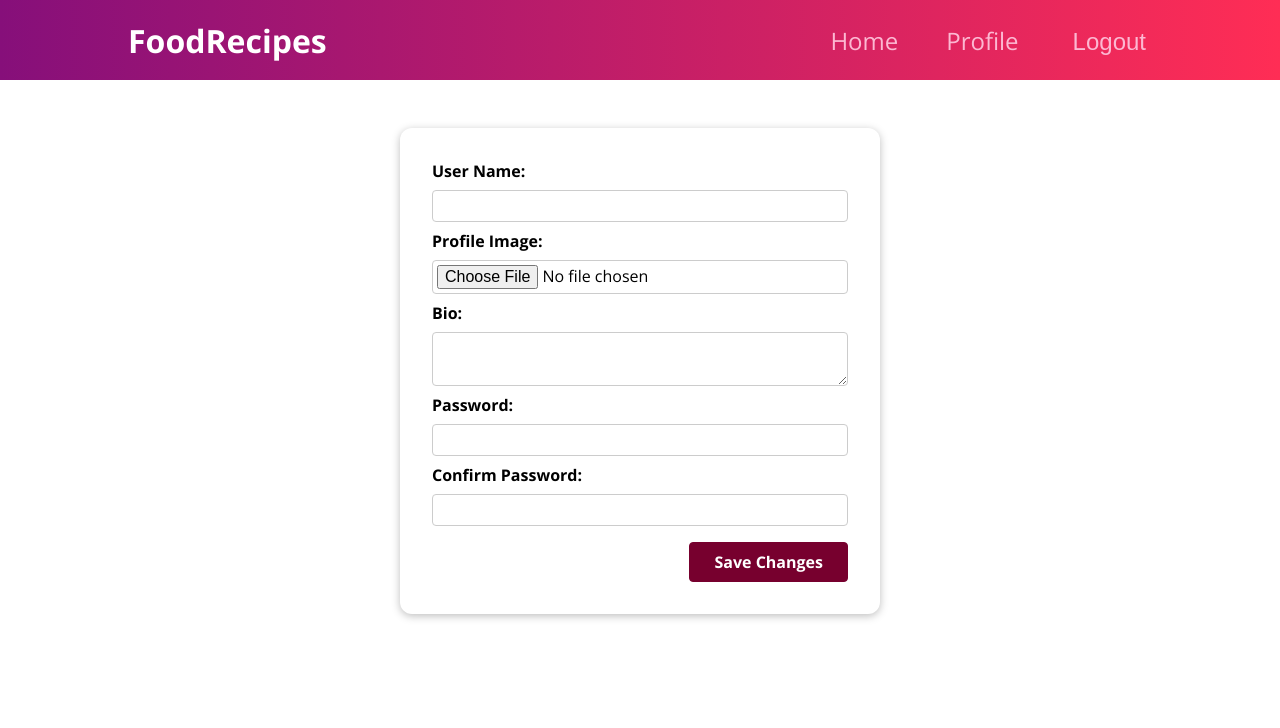
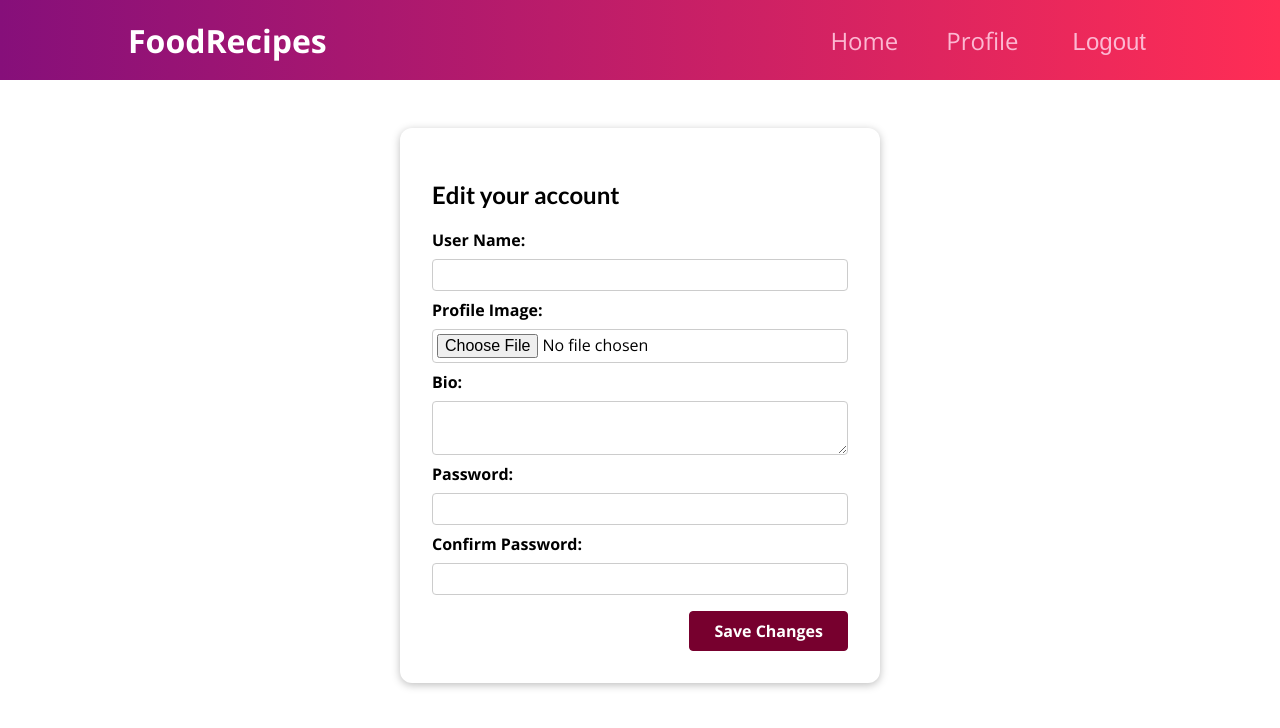
Before and after one commit to malakshaer/food-recipes, a Next.js app in the folder frontend/: page /edit-profile in a window 1280 px wide. Shown: the top 728 px of the page. Built offline with nearby package versions, Linux system fonts and the light colour scheme.

Commit message:
frontend: add title

```diff
--- a/frontend/src/pages/edit-profile/index.jsx
+++ b/frontend/src/pages/edit-profile/index.jsx
@@ -53,6 +53,7 @@ const EditAccount = () => {
   return (
     <div className={classes.card}>
       <form className={classes.form} onSubmit={submitHandler}>
+        <h2 className={classes.title}>Edit your account</h2>
         <div className={classes.control}>
           <label htmlFor="name">User Name:</label>
           <input
```
